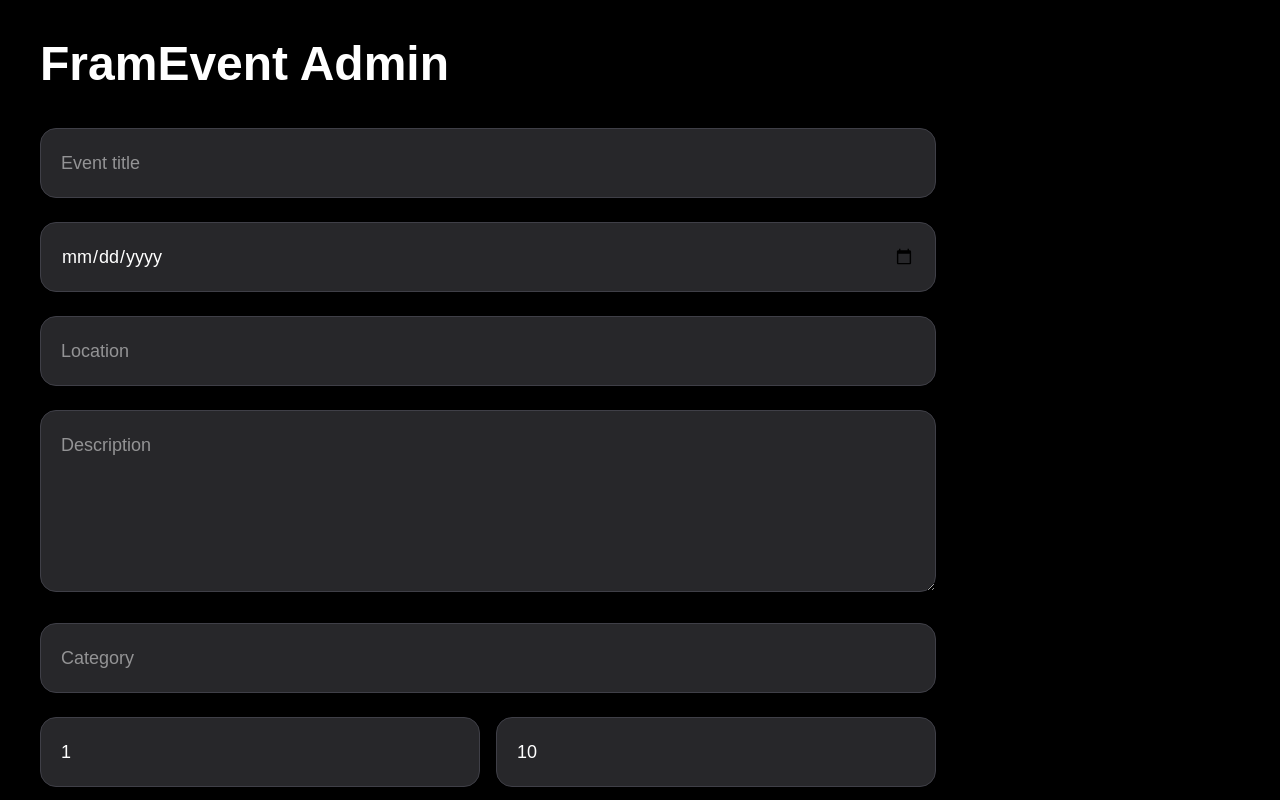
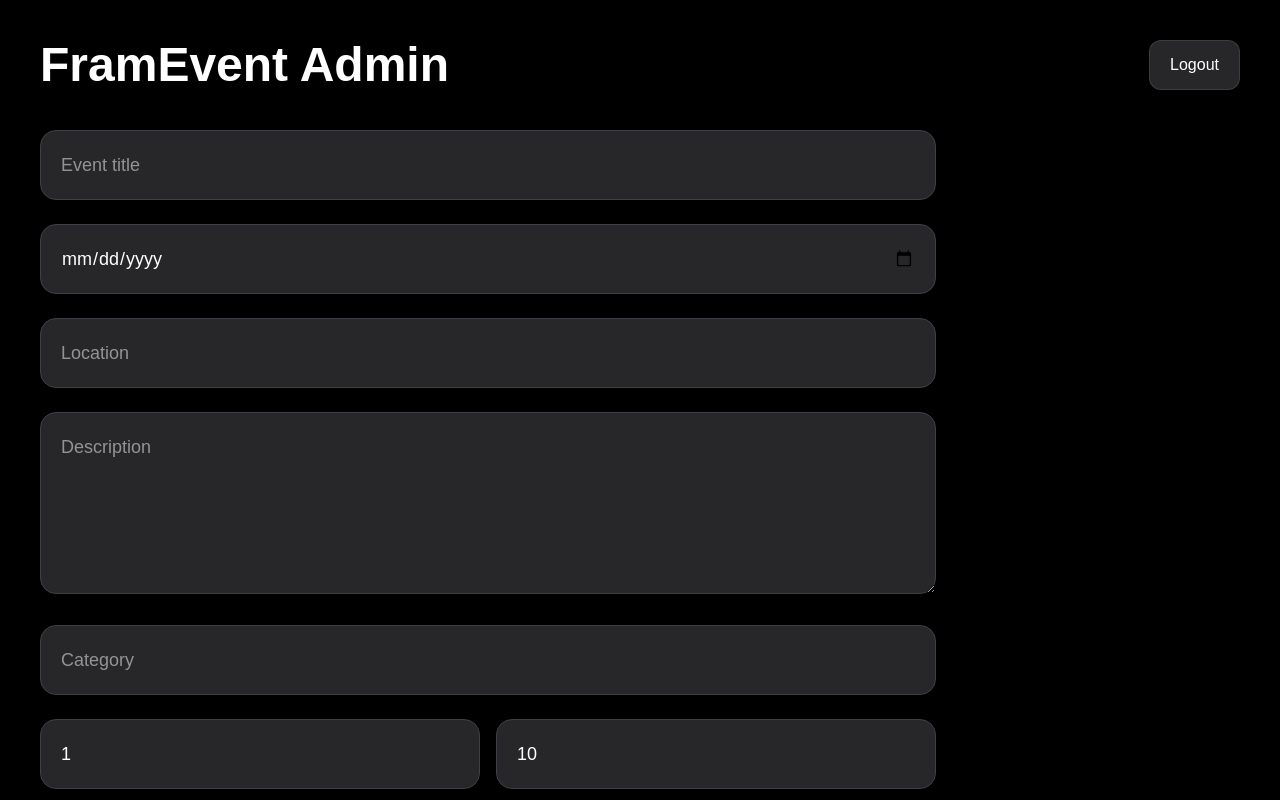
Before and after one commit to pazdalski-k/framevents, a Next.js app: page /admin in a window 1280 px wide. Shown: the top 800 px of the page. Built offline with nearby package versions, Linux system fonts and the light colour scheme; no server answers; the database is empty.

Commit message:
Add admin logout

```diff
--- a/app/admin/page.tsx
+++ b/app/admin/page.tsx
@@ -89,6 +89,14 @@ export default function AdminPage() {
   const [images, setImages] = useState<FileList | null>(null)
   const [events, setEvents] = useState<any[]>([])
   const [notifyingId, setNotifyingId] = useState<number | null>(null)
+
+  const logout = async () => {
+    await fetch('/api/admin-logout', {
+      method: 'POST',
+    })
+
+    window.location.href = '/admin/login'
+  }
 
   useEffect(() => {
     loadEvents()
@@ -382,10 +390,19 @@ export default function AdminPage() {
   }
 
   return (
-    <main className="bg-black text-white min-h-screen p-10">
-      <h1 className="text-5xl font-bold mb-10">
+  <main className="bg-black text-white min-h-screen p-10">
+    <div className="flex items-center justify-between mb-10">
+      <h1 className="text-5xl font-bold">
         FramEvent Admin
       </h1>
+
+      <button
+        onClick={logout}
+        className="px-5 py-3 rounded-xl bg-zinc-800 hover:bg-zinc-700 border border-white/10 text-white transition"
+      >
+        Logout
+      </button>
+    </div>
 
       <form
         className="max-w-4xl space-y-6"
--- /dev/null
+++ b/app/api/admin-logout/route.ts
@@ -0,0 +1,17 @@
+import { NextResponse } from 'next/server'
+
+export async function POST() {
+  const response = NextResponse.json({
+    success: true,
+  })
+
+  response.cookies.set('framevent_admin', '', {
+    httpOnly: true,
+    sameSite: 'lax',
+    secure: process.env.NODE_ENV === 'production',
+    path: '/',
+    maxAge: 0,
+  })
+
+  return response
+}
```
